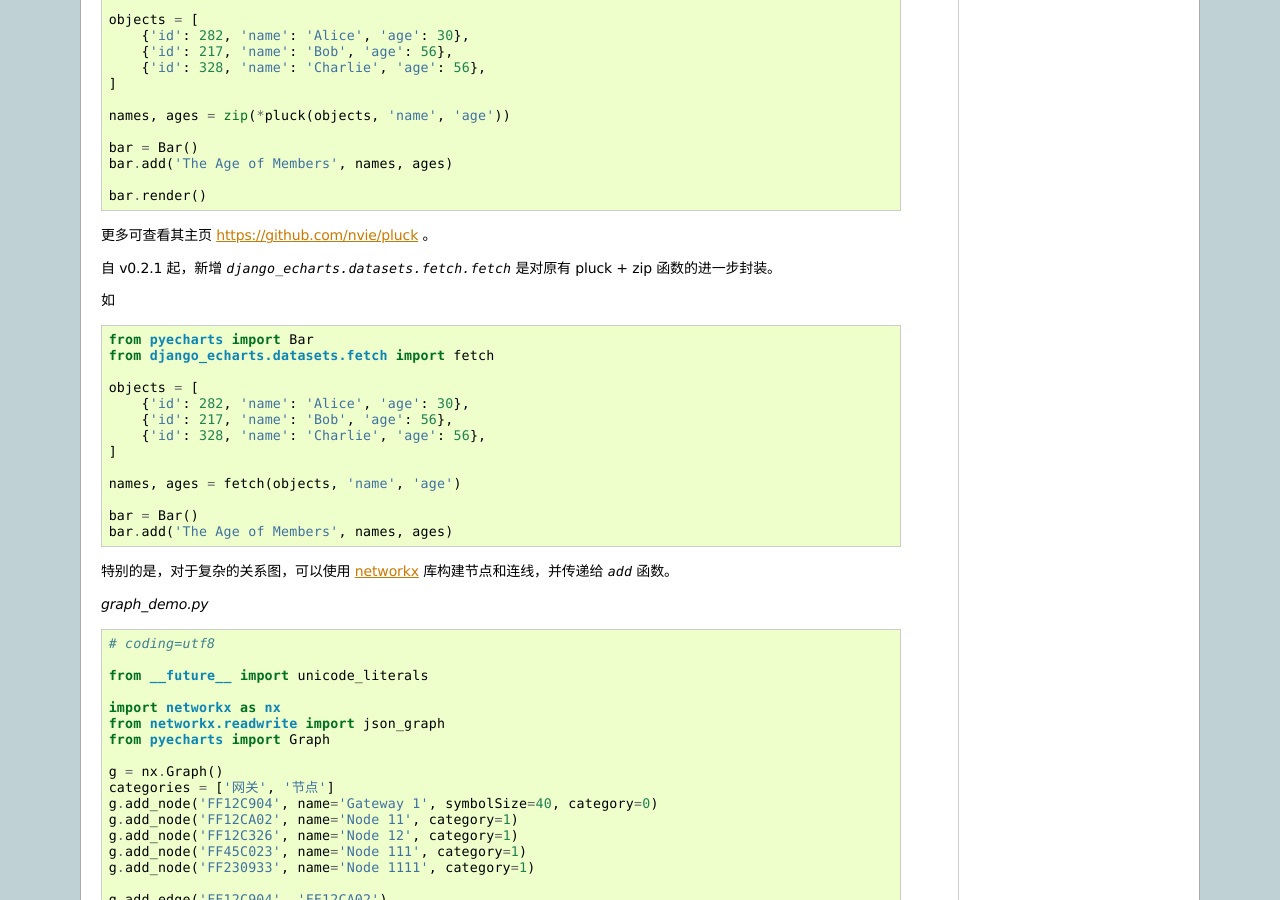
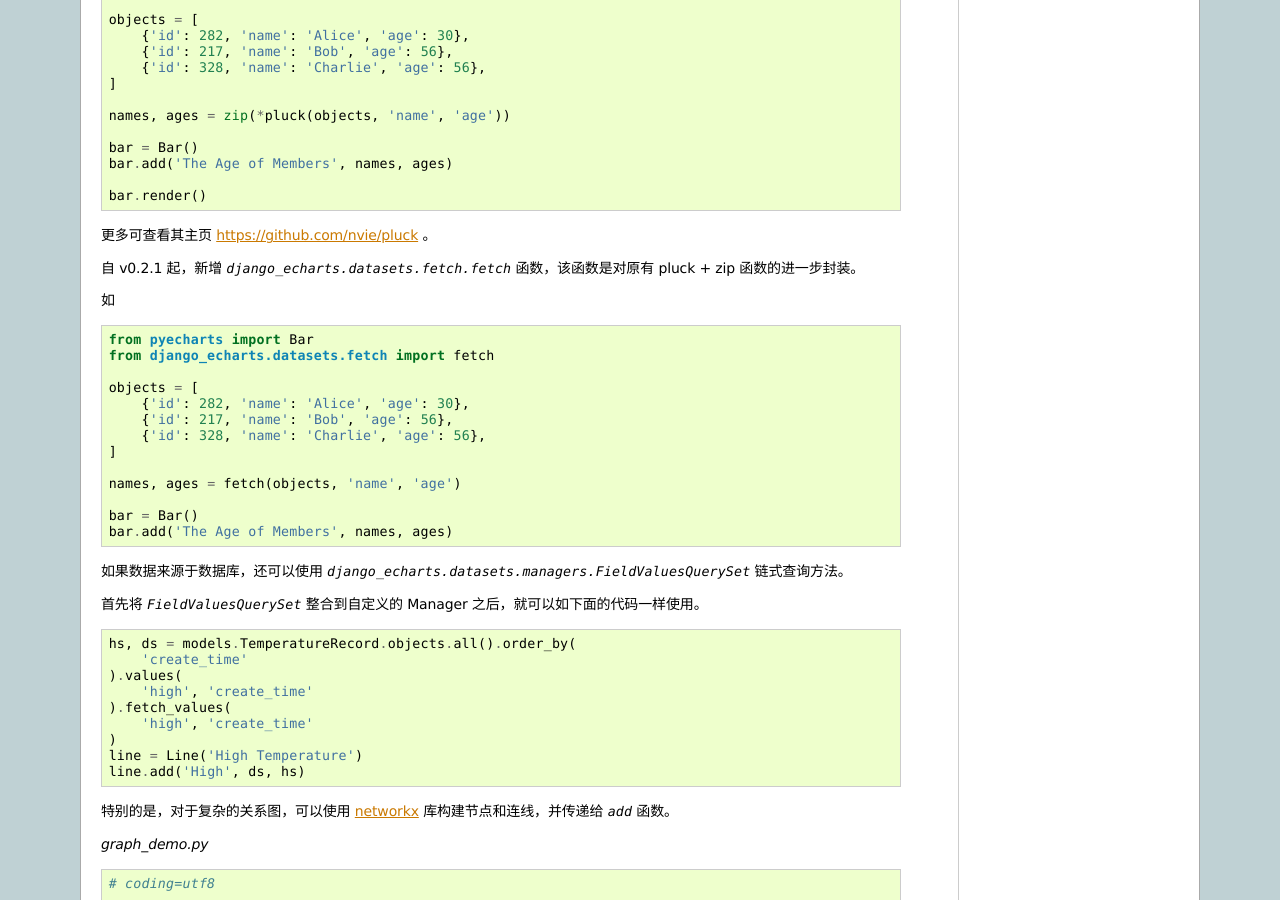
Before and after one commit to kinegratii/django-echarts, a Sphinx documentation site: the page built from docs/topics.rst, in a window 1280 px wide and 900 px high, scrolled down 4881 px. Built offline with Sphinx 7.4.7, drawn with Linux system fonts in a browser that asks for light colours; some of the changed text lies outside the part shown.

Commit message:
Add datasets.manages module

```diff
--- a/docs/index.rst
+++ b/docs/index.rst
@@ -27,7 +27,7 @@ django-echarts 是一个关于 Echarts_ 整合的 Django App，使用 pyecharts_
    tutorial
    topics
    api
-   faq
+   development
    changelog
 
 
--- a/docs/topics.rst
+++ b/docs/topics.rst
@@ -292,7 +292,7 @@ django_echarts 内置几个常用的 CDN ，你可以只写名称而不是具体
 
 更多可查看其主页 https://github.com/nvie/pluck 。
 
-自 v0.2.1 起，新增 `django_echarts.datasets.fetch.fetch` 是对原有 pluck + zip 函数的进一步封装。
+自 v0.2.1 起，新增 `django_echarts.datasets.fetch.fetch` 函数，该函数是对原有 pluck + zip 函数的进一步封装。
 
 如
 
@@ -311,6 +311,22 @@ django_echarts 内置几个常用的 CDN ，你可以只写名称而不是具体
 
     bar = Bar()
     bar.add('The Age of Members', names, ages)
+
+如果数据来源于数据库，还可以使用 `django_echarts.datasets.managers.FieldValuesQuerySet` 链式查询方法。
+
+首先将 `FieldValuesQuerySet` 整合到自定义的 Manager 之后，就可以如下面的代码一样使用。
+
+::
+
+        hs, ds = models.TemperatureRecord.objects.all().order_by(
+            'create_time'
+        ).values(
+            'high', 'create_time'
+        ).fetch_values(
+            'high', 'create_time'
+        )
+        line = Line('High Temperature')
+        line.add('High', ds, hs)
 
 特别的是，对于复杂的关系图，可以使用 networkx_ 库构建节点和连线，并传递给 `add` 函数。
 
```
Also changed, not shown: other parts of docs/topics.rst (+1 -1 lines), docs/development.rst (added, +55 -0 lines), docs/faq.rst (deleted, +0 -22 lines), 1 other file.
